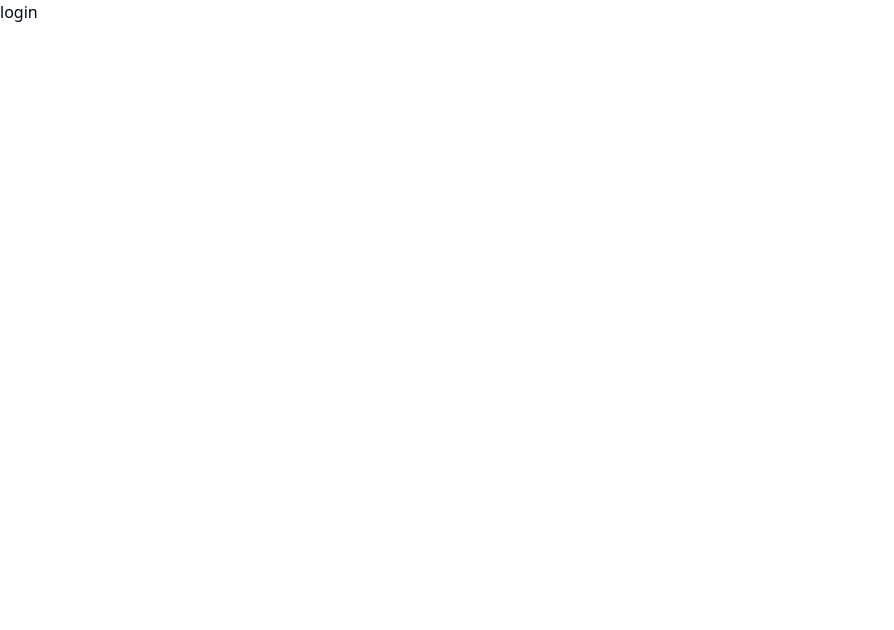
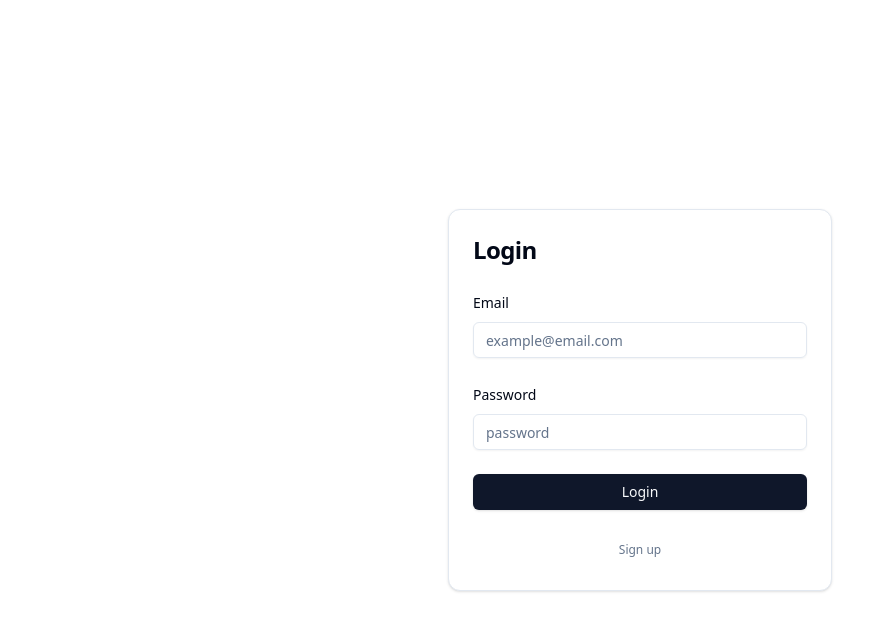
Before and after one commit to kanadomekei/subscribe-app, a React (Vite) app in the folder frontend/: page /login in a window 1280 px wide. Shown: the top 630 px of the page, without its empty margins (0-894 px from the left). Built offline with nearby package versions, Linux system fonts and the light colour scheme.

Commit message:
ログインフォームのUI作成

```diff
--- a/frontend/package.json
+++ b/frontend/package.json
@@ -10,17 +10,21 @@
     "preview": "vite preview"
   },
   "dependencies": {
+    "@hookform/resolvers": "^3.9.0",
     "@radix-ui/react-dropdown-menu": "^2.1.1",
     "@radix-ui/react-icons": "^1.3.0",
+    "@radix-ui/react-label": "^2.1.0",
     "@radix-ui/react-slot": "^1.1.0",
     "class-variance-authority": "^0.7.0",
     "clsx": "^2.1.1",
     "react": "^18.3.1",
     "react-dom": "^18.3.1",
+    "react-hook-form": "^7.52.1",
     "react-router-dom": "^6.25.0",
     "recharts": "^2.12.7",
     "tailwind-merge": "^2.4.0",
-    "tailwindcss-animate": "^1.0.7"
+    "tailwindcss-animate": "^1.0.7",
+    "zod": "^3.23.8"
   },
   "devDependencies": {
     "@types/node": "^20.14.10",
--- a/frontend/src/components/header.tsx
+++ b/frontend/src/components/header.tsx
@@ -2,6 +2,7 @@
 import { ModeToggle } from "./mode-toggle";
 import { Button } from "./ui/button";
 import { useState } from "react";
+import { Link } from "react-router-dom";
 
 const Header = () => {
   const [auth, setAuth] = useState(false);
@@ -17,9 +18,11 @@
               <ExitIcon className="ml-2 h-4 w-4" />
             </Button>
           ) : (
-            <Button onClick={() => setAuth(true)}>
-              Login
-              <EnterIcon className="ml-2 h-4 w-4" />
+            <Button onClick={() => setAuth(true)} asChild>
+              <Link to={"/login"}>
+                Login
+                <EnterIcon className="ml-2 h-4 w-4" />
+              </Link>
             </Button>
           )}
         </div>
--- /dev/null
+++ b/frontend/src/components/ui/form.tsx
@@ -0,0 +1,176 @@
+import * as React from "react"
+import * as LabelPrimitive from "@radix-ui/react-label"
+import { Slot } from "@radix-ui/react-slot"
+import {
+  Controller,
+  ControllerProps,
+  FieldPath,
+  FieldValues,
+  FormProvider,
+  useFormContext,
+} from "react-hook-form"
+
+import { cn } from "@/lib/utils"
+import { Label } from "@/components/ui/label"
+
+const Form = FormProvider
+
+type FormFieldContextValue<
+  TFieldValues extends FieldValues = FieldValues,
+  TName extends FieldPath<TFieldValues> = FieldPath<TFieldValues>
+> = {
+  name: TName
+}
+
+const FormFieldContext = React.createContext<FormFieldContextValue>(
+  {} as FormFieldContextValue
+)
+
+const FormField = <
+  TFieldValues extends FieldValues = FieldValues,
+  TName extends FieldPath<TFieldValues> = FieldPath<TFieldValues>
+>({
+  ...props
+}: ControllerProps<TFieldValues, TName>) => {
+  return (
+    <FormFieldContext.Provider value={{ name: props.name }}>
+      <Controller {...props} />
+    </FormFieldContext.Provider>
+  )
+}
+
+const useFormField = () => {
+  const fieldContext = React.useContext(FormFieldContext)
+  const itemContext = React.useContext(FormItemContext)
+  const { getFieldState, formState } = useFormContext()
+
+  const fieldState = getFieldState(fieldContext.name, formState)
+
+  if (!fieldContext) {
+    throw new Error("useFormField should be used within <FormField>")
+  }
+
+  const { id } = itemContext
+
+  return {
+    id,
+    name: fieldContext.name,
+    formItemId: `${id}-form-item`,
+    formDescriptionId: `${id}-form-item-description`,
+    formMessageId: `${id}-form-item-message`,
+    ...fieldState,
+  }
+}
+
+type FormItemContextValue = {
+  id: string
+}
+
+const FormItemContext = React.createContext<FormItemContextValue>(
+  {} as FormItemContextValue
+)
+
+const FormItem = React.forwardRef<
+  HTMLDivElement,
+  React.HTMLAttributes<HTMLDivElement>
+>(({ className, ...props }, ref) => {
+  const id = React.useId()
+
+  return (
+    <FormItemContext.Provider value={{ id }}>
+      <div ref={ref} className={cn("space-y-2", className)} {...props} />
+    </FormItemContext.Provider>
+  )
+})
+FormItem.displayName = "FormItem"
+
+const FormLabel = React.forwardRef<
+  React.ElementRef<typeof LabelPrimitive.Root>,
+  React.ComponentPropsWithoutRef<typeof LabelPrimitive.Root>
+>(({ className, ...props }, ref) => {
+  const { error, formItemId } = useFormField()
+
+  return (
+    <Label
+      ref={ref}
+      className={cn(error && "text-destructive", className)}
+      htmlFor={formItemId}
+      {...props}
+    />
+  )
+})
+FormLabel.displayName = "FormLabel"
+
+const FormControl = React.forwardRef<
+  React.ElementRef<typeof Slot>,
+  React.ComponentPropsWithoutRef<typeof Slot>
+>(({ ...props }, ref) => {
+  const { error, formItemId, formDescriptionId, formMessageId } = useFormField()
+
+  return (
+    <Slot
+      ref={ref}
+      id={formItemId}
+      aria-describedby={
+        !error
+          ? `${formDescriptionId}`
+          : `${formDescriptionId} ${formMessageId}`
+      }
+      aria-invalid={!!error}
+      {...props}
+    />
+  )
+})
+FormControl.displayName = "FormControl"
+
+const FormDescription = React.forwardRef<
+  HTMLParagraphElement,
+  React.HTMLAttributes<HTMLParagraphElement>
+>(({ className, ...props }, ref) => {
+  const { formDescriptionId } = useFormField()
+
+  return (
+    <p
+      ref={ref}
+      id={formDescriptionId}
+      className={cn("text-[0.8rem] text-muted-foreground", className)}
+      {...props}
+    />
+  )
+})
+FormDescription.displayName = "FormDescription"
+
+const FormMessage = React.forwardRef<
+  HTMLParagraphElement,
+  React.HTMLAttributes<HTMLParagraphElement>
+>(({ className, children, ...props }, ref) => {
+  const { error, formMessageId } = useFormField()
+  const body = error ? String(error?.message) : children
+
+  if (!body) {
+    return null
+  }
+
+  return (
+    <p
+      ref={ref}
+      id={formMessageId}
+      className={cn("text-[0.8rem] font-medium text-destructive", className)}
+      {...props}
+    >
+      {body}
+    </p>
+  )
+})
+FormMessage.displayName = "FormMessage"
+
+export {
+  useFormField,
+  Form,
+  FormItem,
+  FormLabel,
+  FormControl,
+  FormDescription,
+  FormMessage,
+  FormField,
+}
--- /dev/null
+++ b/frontend/src/components/ui/input.tsx
@@ -0,0 +1,25 @@
+import * as React from "react"
+
+import { cn } from "@/lib/utils"
+
+export interface InputProps
+  extends React.InputHTMLAttributes<HTMLInputElement> {}
+
+const Input = React.forwardRef<HTMLInputElement, InputProps>(
+  ({ className, type, ...props }, ref) => {
+    return (
+      <input
+        type={type}
+        className={cn(
+          "flex h-9 w-full rounded-md border border-input bg-transparent px-3 py-1 text-sm shadow-sm transition-colors file:border-0 file:bg-transparent file:text-sm file:font-medium placeholder:text-muted-foreground focus-visible:outline-none focus-visible:ring-1 focus-visible:ring-ring disabled:cursor-not-allowed disabled:opacity-50",
+          className
+        )}
+        ref={ref}
+        {...props}
+      />
+    )
+  }
+)
+Input.displayName = "Input"
+
+export { Input }
--- /dev/null
+++ b/frontend/src/components/ui/label.tsx
@@ -0,0 +1,24 @@
+import * as React from "react"
+import * as LabelPrimitive from "@radix-ui/react-label"
+import { cva, type VariantProps } from "class-variance-authority"
+
+import { cn } from "@/lib/utils"
+
+const labelVariants = cva(
+  "text-sm font-medium leading-none peer-disabled:cursor-not-allowed peer-disabled:opacity-70"
+)
+
+const Label = React.forwardRef<
+  React.ElementRef<typeof LabelPrimitive.Root>,
+  React.ComponentPropsWithoutRef<typeof LabelPrimitive.Root> &
+    VariantProps<typeof labelVariants>
+>(({ className, ...props }, ref) => (
+  <LabelPrimitive.Root
+    ref={ref}
+    className={cn(labelVariants(), className)}
+    {...props}
+  />
+))
+Label.displayName = LabelPrimitive.Root.displayName
+
+export { Label }
--- a/frontend/src/pages/login.tsx
+++ b/frontend/src/pages/login.tsx
@@ -1,5 +1,97 @@
-const Login = () => {
-  return <div>login</div>;
-};
+import { Button } from "@/components/ui/button";
+import {
+  Card,
+  CardContent,
+  CardDescription,
+  CardFooter,
+  CardHeader,
+  CardTitle,
+} from "@/components/ui/card";
+import {
+  Form,
+  FormControl,
+  FormField,
+  FormItem,
+  FormLabel,
+  FormMessage,
+} from "@/components/ui/form";
+import { Input } from "@/components/ui/input";
+
+import { zodResolver } from "@hookform/resolvers/zod";
+import { useForm } from "react-hook-form";
+import { z } from "zod";
+
+const formSchema = z.object({
+  username: z.string().min(2).max(50),
+  email: z.string().min(2).max(50),
+  password: z.string().min(8).max(20),
+});
+
+function Login() {
+  const form = useForm<z.infer<typeof formSchema>>({
+    resolver: zodResolver(formSchema),
+    defaultValues: {
+      email: "",
+      password: "",
+    },
+  });
+  function onSubmit(values: z.infer<typeof formSchema>) {
+    console.log(values);
+  }
+
+  return (
+    <div className="container">
+      <Card className="w-full max-w-sm absolute top-1/2 left-1/2 -translate-x-1/2 -translate-y-1/2">
+        <CardHeader>
+          <CardTitle className="text-2xl">Login</CardTitle>
+        </CardHeader>
+        <CardContent className="grid gap-4">
+          <Form {...form}>
+            <form onSubmit={form.handleSubmit(onSubmit)} className="space-y-6">
+              <FormField
+                control={form.control}
+                name="email"
+                render={({ field }) => (
+                  <FormItem>
+                    <FormLabel>Email</FormLabel>
+                    <FormControl>
+                      <Input placeholder="example@email.com" {...field} />
+                    </FormControl>
+                    <FormMessage />
+                  </FormItem>
+                )}
+              />
+              <FormField
+                control={form.control}
+                name="password"
+                render={({ field }) => (
+                  <FormItem>
+                    <FormLabel>Password</FormLabel>
+                    <FormControl>
+                      <Input placeholder="password" {...field} />
+                    </FormControl>
+                    <FormMessage />
+                  </FormItem>
+                )}
+              />
+              <Button type="submit" className="w-full">
+                Login
+              </Button>
+            </form>
+          </Form>
+        </CardContent>
+        <CardFooter className="justify-center">
+          <Button
+            variant={"link"}
+            size={"sm"}
+            className="text-muted-foreground"
+          >
+            Sign up
+          </Button>
+        </CardFooter>
+      </Card>
+    </div>
+  );
+}
 
 export default Login;
```
Also changed, not shown: 1 other file (tests, documents, lock files or other folders).
